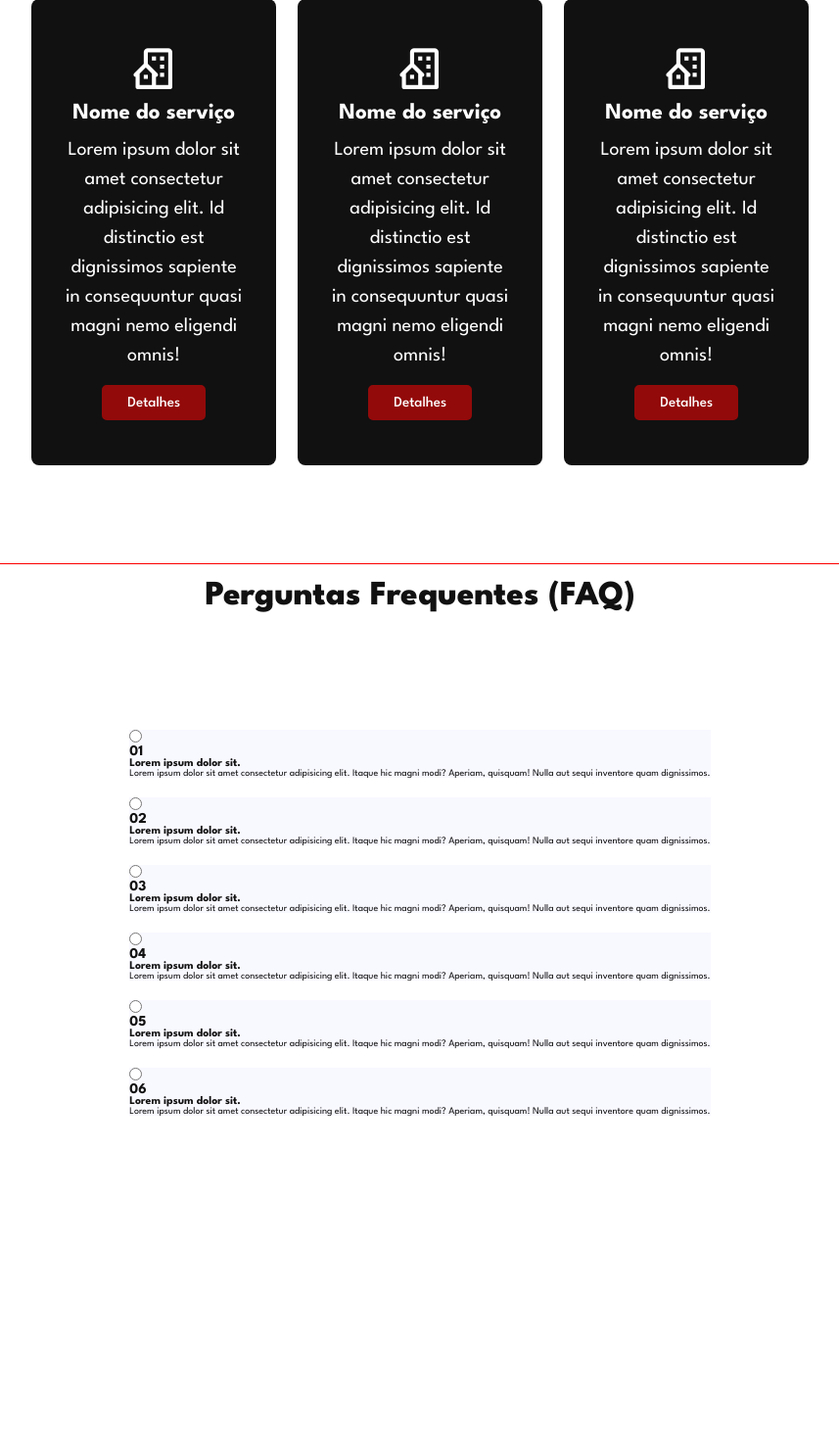
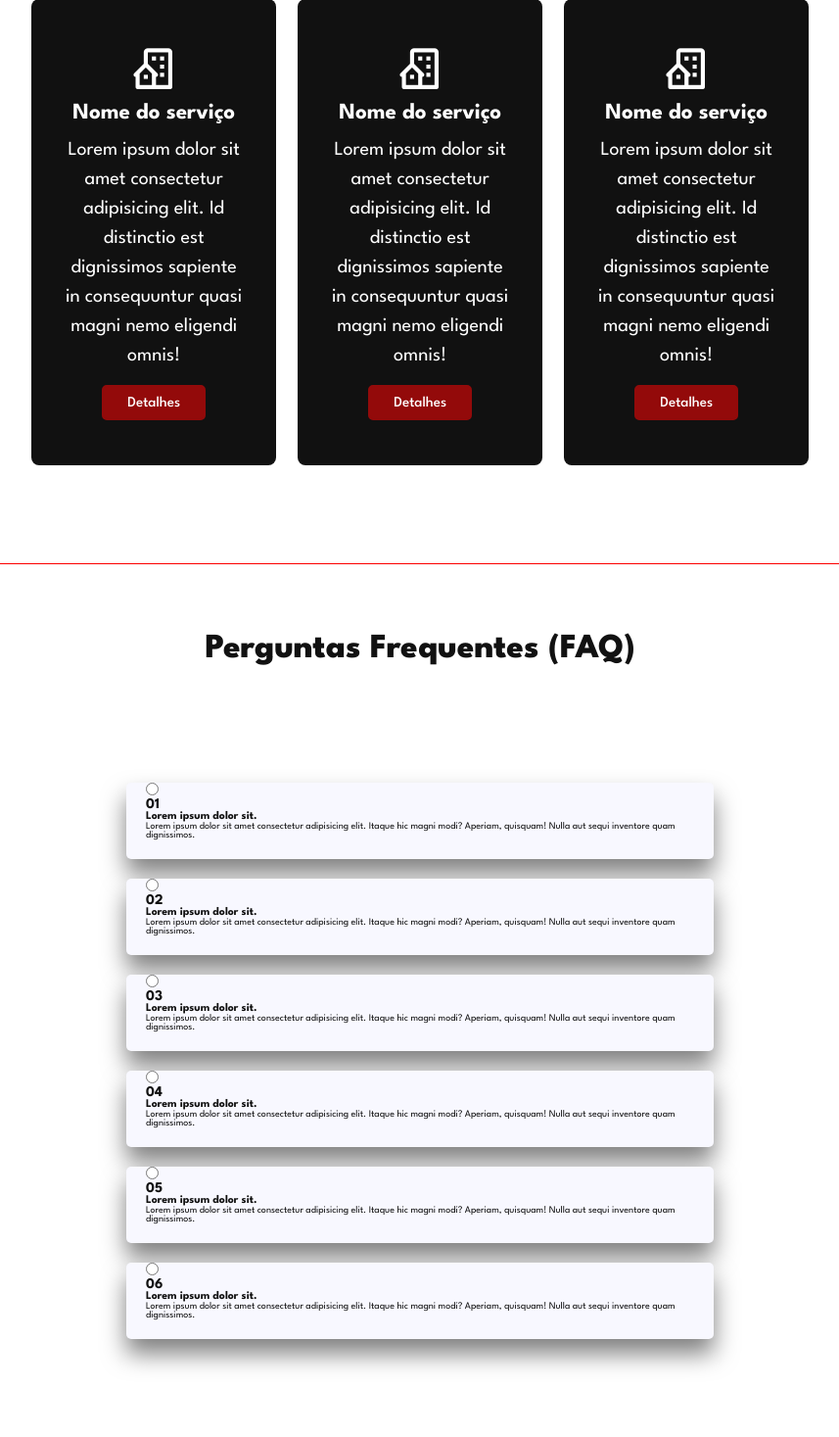
Before and after one commit to LonguiVic/ASO-Constru--es, a Flask app: page / in a window 1280 px wide. Shown: the part 2492-3959 px from the top of the page at 98% size, without its empty margins (211-1068 px from the left). Before the commit the page ends 3632 px from the top, so only its background shows below. Run offline with Flask 3, Linux system fonts and the light colour scheme.

Commit message:
faq section

```diff
--- a/app/static/css/style.css
+++ b/app/static/css/style.css
@@ -381,11 +381,15 @@ header.sticky {
     color: var(--black);
     font-size: var(--h2-font);
     font-weight: 800;
-    margin-top: -20rem;
+    margin-top: -5rem;
     margin-bottom: 10rem;
 }
 
 .faq-container .tab {
     position: relative;
     background: var(--ice);
+    padding: 0 20px 20px;
+    box-shadow: 0 15px 25px rgba(0, 0, 0, 0.5);
+    border-radius: 5px;
+    overflow: hidden;
 }
```
